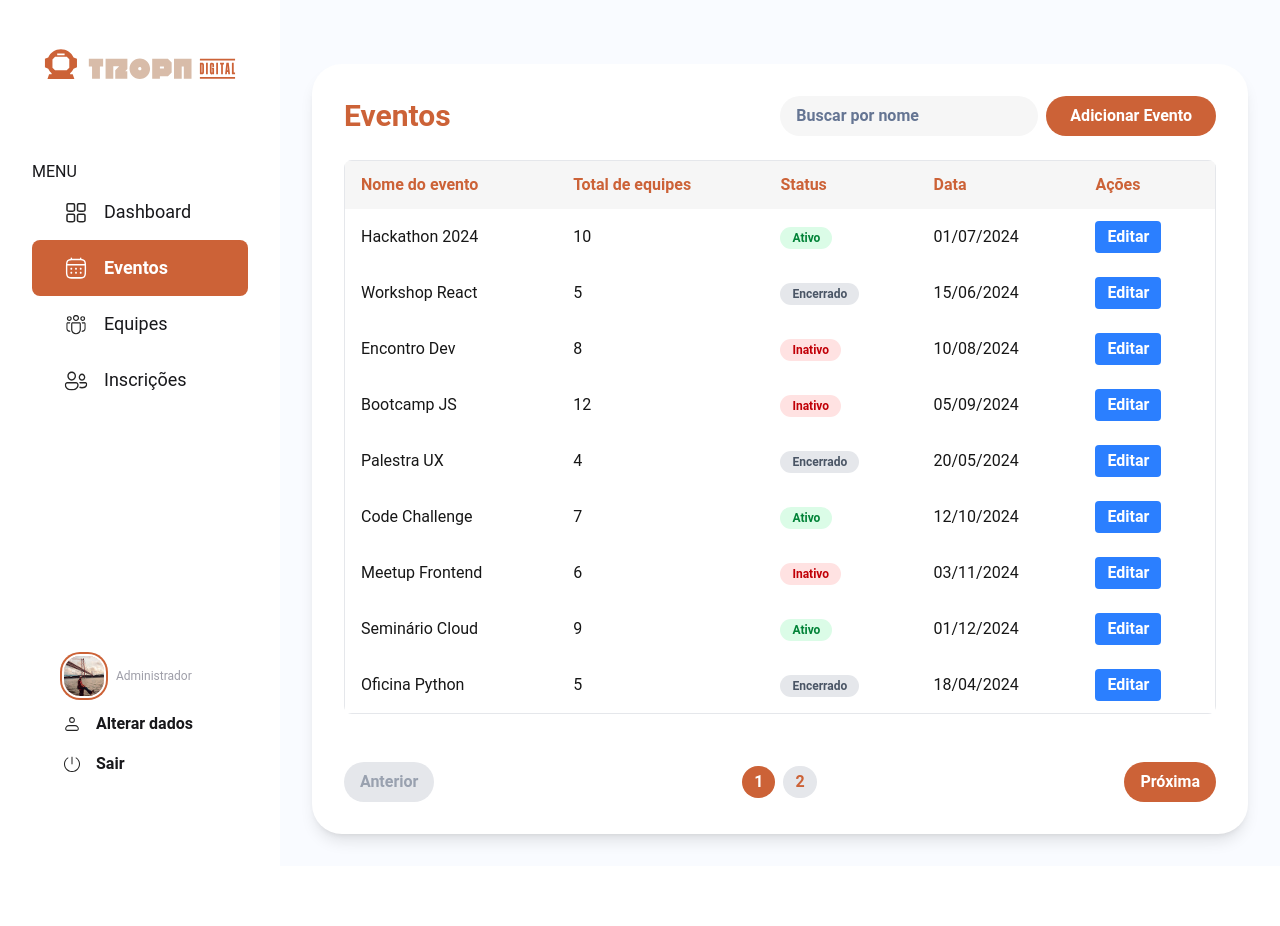
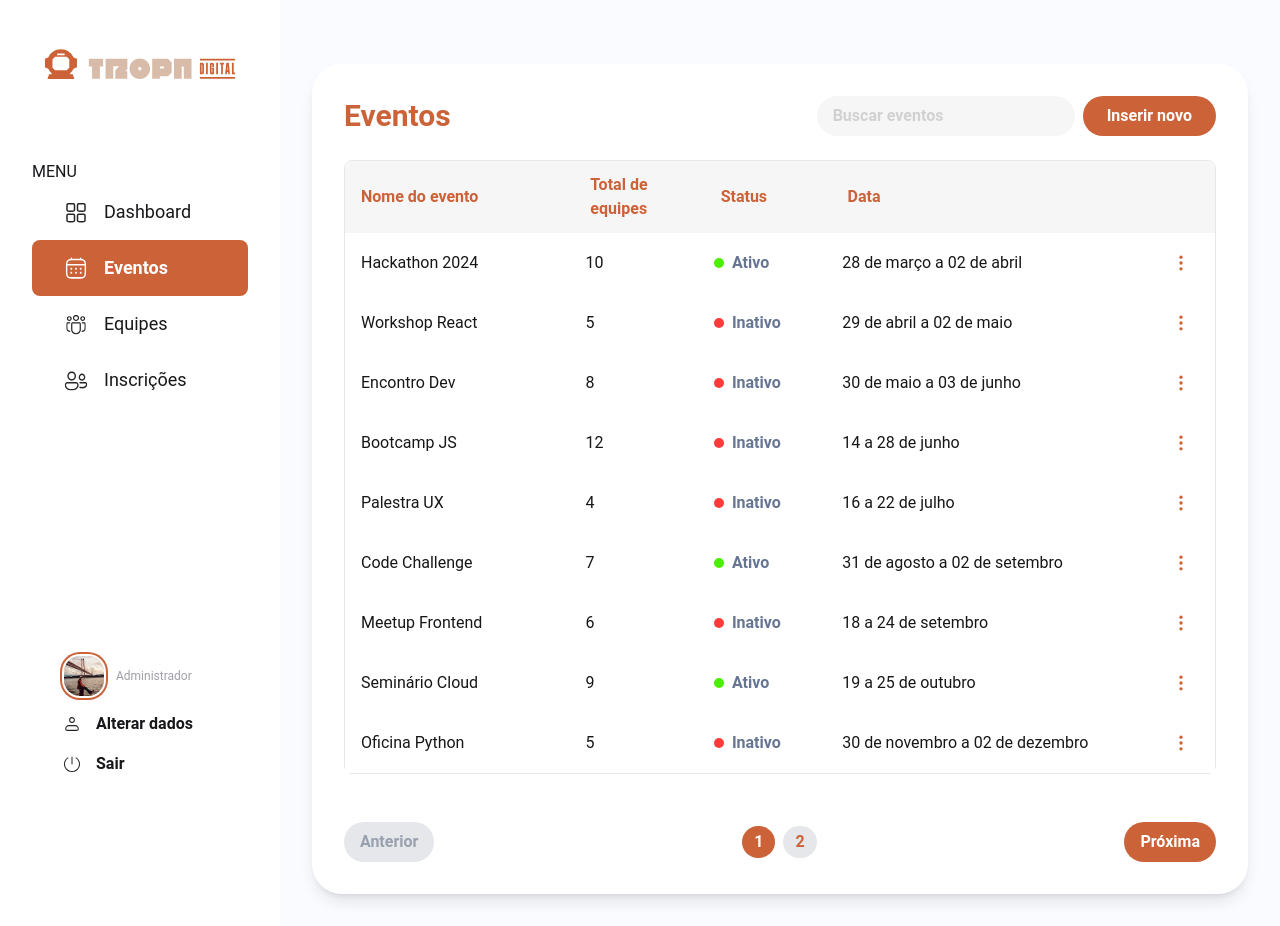
Before and after one commit to andrefrez02/Tropa-Digital---React, a Next.js app: page /eventos in a window 1280 px wide. Before the commit the page ends 866 px from the top, so only its background shows below. Built offline with nearby package versions, Linux system fonts and the light colour scheme; sample sign-in values are in the browser's storage.

Commit message:
Sass para paginas especificas, ícones novos, modularização de componentes e ajustes no conteúdo para o site ficar igual ao Figma

```diff
--- /dev/null
+++ b/app/Components/AcoesDropdown.tsx
@@ -0,0 +1,88 @@
+import Image from "next/image";
+import { Evento } from "../Components/eventos";
+import React from "react";
+
+interface AcoesDropdownProps {
+  evento: Evento;
+  onEdit: (evento: Evento) => void;
+  onDelete: (id: number) => void;
+  open: number | null;
+  setOpen: (id: number | null) => void;
+  dropdownRef: React.RefObject<HTMLDivElement | null>;
+}
+
+export default function AcoesDropdown({
+  evento,
+  onEdit,
+  onDelete,
+  open,
+  setOpen,
+  dropdownRef,
+}: AcoesDropdownProps) {
+  return (
+    <>
+      <button
+        onClick={() => setOpen(open === evento.id ? null : evento.id)}
+        className="p-2 rounded-full hover:bg-gray-200 cursor-pointer"
+        aria-label="Ações"
+      >
+        <svg width={20} height={20} fill="none" viewBox="0 0 24 24">
+          <circle cy="5" cx="12" r="2" fill="#cc6237" />
+          <circle cy="12" cx="12" r="2" fill="#cc6237" />
+          <circle cy="19" cx="12" r="2" fill="#cc6237" />
+        </svg>
+      </button>
+      {open === evento.id && (
+        <div
+          ref={dropdownRef}
+          className="absolute right-0 z-10 mt-2 w-42 bg-white border border-gray-200 rounded-[25px] shadow-lg flex flex-col mx-10 overflow-hidden"
+        >
+          <button
+            onClick={() =>
+              (window.location.href = `/eventos/evento?eventoId=${evento.id}`)
+            }
+            className="px-4 py-2 text-left hover:bg-[#f6f6f6] cursor-pointer"
+          >
+            <Image
+              width={20}
+              height={20}
+              alt="Visualizar evento"
+              className="inline mr-2"
+              src="/olho-aberto.svg"
+              priority
+            />
+            Visualizar
+          </button>
+          <button
+            onClick={() => onEdit(evento)}
+            className="px-4 py-2 text-left hover:bg-[#f6f6f6] cursor-pointer"
+          >
+            <Image
+              width={20}
+              height={20}
+              alt="Editar evento"
+              className="inline mr-2"
+              src="/lapis.svg"
+              priority
+            />
+            Editar
+          </button>
+          <button
+            onClick={() => onDelete(evento.id)}
+            className="px-4 py-2 text-left text-red-600 hover:bg-[#f6f6f6] cursor-pointer"
+          >
+            <Image
+              width={20}
+              height={20}
+              alt="Remover evento"
+              className="inline mr-2"
+              src="/lixo.svg"
+              priority
+            />
+            Remover
+          </button>
+        </div>
+      )}
+    </>
+  );
+}
--- /dev/null
+++ b/app/Components/DataCell.tsx
@@ -0,0 +1,58 @@
+type DataCellProps = {
+  dataInicial: string;
+  dataFinal: string;
+};
+
+function formatDateExt(date: string, showMonth = true) {
+  if (!date) return "";
+  const meses = [
+    "janeiro",
+    "fevereiro",
+    "março",
+    "abril",
+    "maio",
+    "junho",
+    "julho",
+    "agosto",
+    "setembro",
+    "outubro",
+    "novembro",
+    "dezembro",
+  ];
+  const d = new Date(date);
+  const day = d.getDate().toString().padStart(2, "0");
+  return showMonth ? `${day} de ${meses[d.getMonth()]}` : day;
+}
+
+export default function DataCell({ dataInicial, dataFinal }: DataCellProps) {
+  let dIni = new Date(dataInicial);
+  let dFim = new Date(dataFinal);
+  let ini = dataInicial;
+  let fim = dataFinal;
+
+  // Inverta se a data final for menor que a inicial
+  if (dFim < dIni) {
+    [dIni, dFim] = [dFim, dIni];
+    [ini, fim] = [fim, ini];
+  }
+
+  const sameMonth =
+    dIni.getFullYear() === dFim.getFullYear() &&
+    dIni.getMonth() === dFim.getMonth();
+
+  if (fim !== ini) {
+    if (sameMonth) {
+      return (
+        <>
+          {formatDateExt(ini, false)} a {formatDateExt(fim, true)}
+        </>
+      );
+    }
+    return (
+      <>
+        {formatDateExt(ini, true)} a {formatDateExt(fim, true)}
+      </>
+    );
+  }
+  return <>{formatDateExt(ini, true)}</>;
+}
--- a/app/Components/Sidebar.tsx
+++ b/app/Components/Sidebar.tsx
@@ -24,7 +24,7 @@ export default function Sidebar() {
   const pathname = usePathname();
   const { loggedUser, logout } = useAuth();
 
-  if (loggedUser === null) {
+  if (loggedUser === null || document.querySelector("#index-page") !== null) {
     return null;
   }
 
--- a/app/Components/eventos.tsx
+++ b/app/Components/eventos.tsx
@@ -3,7 +3,8 @@ export interface Evento {
   nome: string;
   totalEquipes: number;
   status: string;
-  data: string;
+  dataInicial: Date;
+  dataFinal: Date;
 }
 
 export const eventosMock: Evento[] = [
@@ -12,104 +13,119 @@ export const eventosMock: Evento[] = [
     nome: "Hackathon 2024",
     totalEquipes: 10,
     status: "Ativo",
-    data: "2024-07-01",
+    dataInicial: new Date(2025, 2, 28),
+    dataFinal: new Date(2025, 3, 2),
   },
   {
     id: 2,
     nome: "Workshop React",
     totalEquipes: 5,
-    status: "Encerrado",
-    data: "2024-06-15",
+    status: "Inativo",
+    dataInicial: new Date(2025, 3, 29),
+    dataFinal: new Date(2025, 4, 2),
   },
   {
     id: 3,
     nome: "Encontro Dev",
     totalEquipes: 8,
     status: "Inativo",
-    data: "2024-08-10",
+    dataInicial: new Date(2025, 4, 30),
+    dataFinal: new Date(2025, 5, 3),
   },
   {
     id: 4,
     nome: "Bootcamp JS",
     totalEquipes: 12,
     status: "Inativo",
-    data: "2024-09-05",
+    dataInicial: new Date(2025, 5, 14),
+    dataFinal: new Date(2025, 5, 28),
   },
   {
     id: 5,
     nome: "Palestra UX",
     totalEquipes: 4,
-    status: "Encerrado",
-    data: "2024-05-20",
+    status: "Inativo",
+    dataInicial: new Date(2025, 6, 16),
+    dataFinal: new Date(2025, 6, 22),
   },
   {
     id: 6,
     nome: "Code Challenge",
     totalEquipes: 7,
     status: "Ativo",
-    data: "2024-10-12",
+    dataInicial: new Date(2025, 7, 31),
+    dataFinal: new Date(2025, 8, 2),
   },
   {
     id: 7,
     nome: "Meetup Frontend",
     totalEquipes: 6,
     status: "Inativo",
-    data: "2024-11-03",
+    dataInicial: new Date(2025, 8, 18),
+    dataFinal: new Date(2025, 8, 24),
   },
   {
     id: 8,
     nome: "Seminário Cloud",
     totalEquipes: 9,
     status: "Ativo",
-    data: "2024-12-01",
+    dataInicial: new Date(2025, 9, 19),
+    dataFinal: new Date(2025, 9, 25),
   },
   {
     id: 9,
     nome: "Oficina Python",
     totalEquipes: 5,
-    status: "Encerrado",
-    data: "2024-04-18",
+    status: "Inativo",
+    dataInicial: new Date(2025, 10, 30),
+    dataFinal: new Date(2025, 11, 2),
   },
   {
     id: 10,
     nome: "Congresso Tech",
     totalEquipes: 15,
     status: "Ativo",
-    data: "2024-12-15",
+    dataInicial: new Date(2025, 11, 21),
+    dataFinal: new Date(2025, 11, 27),
   },
   {
     id: 11,
     nome: "Painel IA",
     totalEquipes: 7,
     status: "Ativo",
-    data: "2024-08-25",
+    dataInicial: new Date(2025, 0, 22),
+    dataFinal: new Date(2025, 0, 28),
   },
   {
     id: 12,
     nome: "Maratona Dados",
     totalEquipes: 11,
-    status: "Encerrado",
-    data: "2024-03-30",
+    status: "Inativo",
+    dataInicial: new Date(2025, 1, 23),
+    dataFinal: new Date(2025, 1, 29),
   },
   {
     id: 13,
     nome: "Workshop Mobile",
     totalEquipes: 6,
     status: "Ativo",
-    data: "2024-09-20",
+    dataInicial: new Date(2025, 2, 24),
+    dataFinal: new Date(2025, 2, 30),
   },
   {
     id: 14,
     nome: "Encontro QA",
     totalEquipes: 8,
     status: "Inativo",
-    data: "2024-10-05",
+    dataInicial: new Date(2025, 3, 25),
+    dataFinal: new Date(2025, 4, 1),
   },
   {
     id: 15,
     nome: "Palestra Segurança",
     totalEquipes: 4,
-    status: "Encerrado",
-    data: "2024-05-10",
+    status: "Inativo",
+    dataInicial: new Date(2025, 4, 27),
+    dataFinal: new Date(2025, 5, 3),
   },
 ];
--- a/app/eventos/page.tsx
+++ b/app/eventos/page.tsx
@@ -1,12 +1,10 @@
 "use client";
-import React, { useState } from "react";
+import React, { useState, useRef } from "react";
 import { Evento, eventosMock } from "../Components/eventos";
+import DataCell from "../Components/DataCell";
+import AcoesDropdown from "../Components/AcoesDropdown";
 
 const PAGE_SIZE = 9;
-
-function formatDate(date: string) {
-  return new Date(date).toLocaleDateString("pt-BR");
-}
 
 export default function Eventos() {
   const [filtro, setFiltro] = useState("");
@@ -14,30 +12,39 @@ export default function Eventos() {
   const [eventos, setEventos] = useState<Evento[]>(eventosMock);
   const [editId, setEditId] = useState<number | null>(null);
   const [editData, setEditData] = useState<Partial<Evento>>({});
+  const [dropdownId, setDropdownId] = useState<number | null>(null);
+  const dropdownRef = useRef<HTMLDivElement | null>(null);
 
   const eventosFiltrados = eventos.filter((e) =>
     e.nome.toLowerCase().includes(filtro.toLowerCase())
   );
-
   const totalPaginas = Math.ceil(eventosFiltrados.length / PAGE_SIZE);
   const eventosPaginados = eventosFiltrados.slice(
     (pagina - 1) * PAGE_SIZE,
     pagina * PAGE_SIZE
   );
 
-  const [novoEventoId, setNovoEventoId] = useState<number | null>(null);
-  const novoEventoInputRef = React.useRef<HTMLInputElement>(null);
-
   React.useEffect(() => {
-    if (novoEventoId !== null && novoEventoInputRef.current) {
-      novoEventoInputRef.current.focus();
-      setNovoEventoId(null);
+    function handleClickOutside(event: MouseEvent) {
+      if (
+        dropdownRef.current &&
+        !dropdownRef.current.contains(event.target as Node)
+      ) {
+        setDropdownId(null);
+      }
     }
-  }, [novoEventoId, eventosPaginados]);
+    if (dropdownId !== null) {
+      document.addEventListener("mousedown", handleClickOutside);
+    }
+    return () => {
+      document.removeEventListener("mousedown", handleClickOutside);
+    };
+  }, [dropdownId]);
 
   function adicionarEvento() {
     const novoId =
       eventos.length > 0 ? Math.max(...eventos.map((e) => e.id)) + 1 : 1;
+    const hoje = new Date().toISOString().slice(0, 10);
     const novosEventos = [
       ...eventos,
       {
@@ -45,34 +52,20 @@ export default function Eventos() {
         nome: `Novo Evento ${novoId}`,
         totalEquipes: 0,
         status: "Ativo",
-        data: new Date().toISOString().slice(0, 10),
+        dataInicial: new Date(hoje),
+        dataFinal: new Date(hoje),
       },
     ];
     setEventos(novosEventos);
-    const novasPaginas = Math.ceil(
-      novosEventos.filter((e) =>
-        e.nome.toLowerCase().includes(filtro.toLowerCase())
-      ).length / PAGE_SIZE
-    );
-    setPagina(novasPaginas);
+    setPagina(Math.ceil(novosEventos.length / PAGE_SIZE));
     setEditId(novoId);
     setEditData({
       nome: `Novo Evento ${novoId}`,
       totalEquipes: 0,
       status: "Ativo",
-      data: new Date().toISOString().slice(0, 10),
+      dataInicial: new Date(hoje),
+      dataFinal: new Date(hoje),
     });
-    setNovoEventoId(novoId);
-  }
-
-  function handleFiltroChange(e: React.ChangeEvent<HTMLInputElement>) {
-    setFiltro(e.target.value);
-    setPagina(1);
-  }
-
-  function handleEditClick(evento: Evento) {
-    setEditId(evento.id);
-    setEditData({ ...evento });
   }
 
   function handleEditChange(
@@ -88,54 +81,57 @@ export default function Eventos() {
   function handleSave() {
     setEventos((prev) =>
       prev.map((ev) =>
-        ev.id === editId ? { ...ev, ...editData, id: ev.id } : ev
+        ev.id === editId
+          ? {
+              ...ev,
+              ...editData,
+              id: ev.id,
+            }
+          : ev
       )
     );
     setEditId(null);
     setEditData({});
   }
 
-  function handleDelete() {
-    setEventos((prev) => prev.filter((ev) => ev.id !== editId));
+  function handleDeleteEvento(id: number) {
+    setEventos((prev) => prev.filter((ev) => ev.id !== id));
     setEditId(null);
     setEditData({});
-  }
-
-  function handleCancel() {
-    setEditId(null);
-    setEditData({});
+    setDropdownId(null);
   }
 
   return (
     <div className="flex flex-col flex-1 min-h-screen items-center justify-start bg-[#f9fbff] p-8">
       <div
         className="bg-white rounded-[30px] w-auto shadow-lg w-full max-w-4xl p-8 mt-8 flex flex-col gap-6"
-        style={{
-          minWidth: "-webkit-fill-available",
-        }}
+        style={{ minWidth: "-webkit-fill-available" }}
       >
         <div className="flex flex-col md:flex-row md:items-center md:justify-between gap-4">
           <h1 className="text-3xl font-bold text-[#cc6237]">Eventos</h1>
           <div className="flex gap-2">
             <input
               type="text"
-              placeholder="Buscar por nome"
+              placeholder="Buscar eventos"
               value={filtro}
-              onChange={handleFiltroChange}
-              className="px-4 py-2 rounded-full bg-[#f6f6f6] focus:outline-none focus:ring-2 focus:ring-[#cc6237] placeholder:text-[#657593] font-semibold"
+              onChange={(e) => {
+                setFiltro(e.target.value);
+                setPagina(1);
+              }}
+              className="px-4 py-2 rounded-full bg-[#f6f6f6] focus:outline-none focus:ring-2 focus:ring-[#cc6237] placeholder:text-[#d1d1d1] font-semibold"
             />
             <button
               onClick={adicionarEvento}
               className="px-6 py-2 rounded-full bg-[#cc6237] text-white font-semibold hover:bg-[#b0552f] transition-colors cursor-pointer"
             >
-              Adicionar Evento
+              <span>Inserir novo</span>
             </button>
           </div>
         </div>
         <div className="overflow-x-auto rounded-lg h-[100%]">
           <table className="min-w-full bg-white border border-gray-200">
-            <thead>
-              <tr className="bg-[#f6f6f6] text-[#cc6237]">
+            <thead className="eventos-table__header">
+              <tr className="bg-[#f6f6f6] text-[#cc6237] eventos-table__header-row">
                 <th className="py-3 px-4 text-left font-bold">
                   Nome do evento
                 </th>
@@ -144,12 +140,12 @@ export default function Eventos() {
                 </th>
                 <th className="py-3 px-4 text-left font-bold">Status</th>
                 <th className="py-3 px-4 text-left font-bold">Data</th>
-                <th className="py-3 px-4 text-left font-bold">Ações</th>
+                <th className="py-3 px-4 text-left font-bold">&nbsp;</th>
               </tr>
             </thead>
-            <tbody>
+            <tbody className="eventos-table__body">
               {eventosPaginados.length === 0 ? (
-                <tr>
+                <tr className="eventos-table__body-row">
                   <td colSpan={5} className="text-center py-6 text-gray-500">
                     Nenhum evento encontrado
                   </td>
@@ -157,8 +153,11 @@ export default function Eventos() {
               ) : (
                 eventosPaginados.map((evento) =>
                   editId === evento.id ? (
-                    <tr key={evento.id} className="bg-[#f9fbff]">
-                      <td className="py-3 px-4">
+                    <tr
+                      key={evento.id}
+                      className="bg-[#f9fbff] eventos-table__body-row edicao"
+                    >
+                      <td className="py-3 px-4 w-fit flex">
                         <input
                           name="nome"
                           value={editData.nome}
@@ -166,7 +165,7 @@ export default function Eventos() {
                           className="px-2 py-1 rounded border"
                         />
                       </td>
-                      <td className="py-3 px-4">
+                      <td className="py-3 px-4 w-fit flex">
                         <input
                           name="totalEquipes"
                           type="number"
@@ -175,7 +174,7 @@ export default function Eventos() {
                           className="px-2 py-1 rounded border w-20"
                         />
                       </td>
-                      <td className="py-3 px-4">
+                      <td className="py-3 px-4 w-fit flex">
                         <select
                           name="status"
                           value={editData.status}
@@ -184,19 +183,42 @@ export default function Eventos() {
                         >
                           <option value="Ativo">Ativo</option>
                           <option value="Inativo">Inativo</option>
-                          <option value="Encerrado">Encerrado</option>
                         </select>
                       </td>
-                      <td className="py-3 px-4">
+                      <td className="py-3 px-4 flex gap-2 w-fit flex">
                         <input
-                          name="data"
+                          name="dataInicial"
                           type="date"
-                          value={editData.data}
+                          value={
+                            editData.dataInicial
+                              ? typeof editData.dataInicial === "string"
+                                ? editData.dataInicial
+                                : (editData.dataInicial as Date)
+                                    .toISOString()
+                                    .slice(0, 10)
+                              : ""
+                          }
+                          onChange={handleEditChange}
+                          className="px-2 py-1 rounded border"
+                        />
+                        <span className="mx-1">a</span>
+                        <input
+                          name="dataFinal"
+                          type="date"
+                          value={
+                            editData.dataFinal
+                              ? typeof editData.dataFinal === "string"
+                                ? editData.dataFinal
+                                : (editData.dataFinal as Date)
+                                    .toISOString()
+                                    .slice(0, 10)
+                              : ""
+                          }
                           onChange={handleEditChange}
                           className="px-2 py-1 rounded border"
                         />
                       </td>
-                      <td className="py-3 px-4 flex gap-2">
+                      <td className="py-3 px-4 flex gap-2 w-fit flex">
                         <button
                           onClick={handleSave}
                           className="px-3 py-1 rounded bg-green-500 text-white font-semibold hover:bg-green-600 cursor-pointer"
@@ -204,13 +226,10 @@ export default function Eventos() {
                           Salvar
                         </button>
                         <button
-                          onClick={handleDelete}
-                          className="px-3 py-1 rounded bg-red-500 text-white font-semibold hover:bg-red-600 cursor-pointer"
-                        >
-                          Excluir
-                        </button>
-                        <button
-                          onClick={handleCancel}
+                          onClick={() => {
+                            setEditId(null);
+                            setEditData({});
+                          }}
                           className="px-3 py-1 rounded bg-gray-300 text-gray-700 font-semibold hover:bg-gray-400 cursor-pointer"
                         >
                           Cancelar
@@ -220,31 +239,53 @@ export default function Eventos() {
                   ) : (
                     <tr
                       key={evento.id}
-                      className="hover:bg-[#f9fbff] transition-colors"
+                      className="hover:bg-[#f9fbff] transition-colors eventos-table__body-row"
                     >
-                      <td className="py-3 px-4">{evento.nome}</td>
-                      <td className="py-3 px-4">{evento.totalEquipes}</td>
-                      <td className="py-3 px-4">
+                      <td className="py-3 px-4 w-fit flex">{evento.nome}</td>
+                      <td className="py-3 px-4 w-fit flex">
+                        {evento.totalEquipes}
+                      </td>
+                      <td className="py-3 px-4 w-fit flex gap-2 items-center">
                         <span
-                          className={`px-3 py-1 rounded-full text-xs font-semibold ${
+                          className={`rounded-full text-[0px] h-[10px] w-[10px] ${
                             evento.status === "Ativo"
-                              ? "bg-green-100 text-green-700"
-                              : evento.status === "Inativo"
-                              ? "bg-red-100 text-red-700"
-                              : "bg-gray-200 text-gray-600"
+                              ? "bg-[#4cef00]"
+                              : "bg-[#ff3b3b]"
                           }`}
                         >
+                          &nbsp;
+                        </span>
+                        <span className="font-semibold text-[#657593]">
                           {evento.status}
                         </span>
                       </td>
-                      <td className="py-3 px-4">{formatDate(evento.data)}</td>
-                      <td className="py-3 px-4">
-                        <button
-                          onClick={() => handleEditClick(evento)}
-                          className="px-3 py-1 rounded bg-blue-500 text-white font-semibold hover:bg-blue-600 cursor-pointer"
-                        >
-                          Editar
-                        </button>
+                      <td className="py-3 px-4 w-fit flex">
+                        <DataCell
+                          dataInicial={
+                            evento.dataInicial instanceof Date
+                              ? evento.dataInicial.toISOString().slice(0, 10)
+                              : evento.dataInicial
+                          }
+                          dataFinal={
+                            evento.dataFinal instanceof Date
+                              ? evento.dataFinal.toISOString().slice(0, 10)
+                              : evento.dataFinal
+                          }
+                        />
+                      </td>
+                      <td className="py-3 px-4 relative w-fit flex">
+                        <AcoesDropdown
+                          evento={evento}
+                          onEdit={(e) => {
+                            setEditId(e.id);
+                            setEditData({ ...e });
+                            setDropdownId(null);
+                          }}
+                          onDelete={handleDeleteEvento}
+                          open={dropdownId}
+                          setOpen={setDropdownId}
+                          dropdownRef={dropdownRef}
+                        />
                       </td>
                     </tr>
                   )
--- /dev/null
+++ b/app/sass/layout/eventos.sass
@@ -0,0 +1,25 @@
+.eventos-table
+  &__header
+    display: grid
+    width: 100%
+
+    &-row
+      display: grid
+      width: 100%
+      grid-template-columns: 0.66fr .375fr .365fr 1fr auto
+      align-items: center
+      justify-items: start
+
+  &__body
+    display: flex
+    flex-direction: column
+
+    &-row
+      display: grid
+      width: 100%
+      grid-template-columns: 0.7fr 0.4fr 0.4fr 1fr auto
+      align-items: center
+      justify-items: start
+
+      &.edicao
+        grid-template-columns: .88fr 0.5fr 0.5fr 0.98fr auto
--- a/app/sass/main.sass
+++ b/app/sass/main.sass
@@ -8,6 +8,7 @@
 @import components/sidebar
 
 @import layout/login
+@import layout/eventos
 
 :root
   --background: #ffffff
@@ -16,7 +17,7 @@
 @media (prefers-color-scheme: dark)
   :root
     --background: #0a0a0a
-    --foreground: #ededed
+    //--foreground: #ededed
 
 body
   background: var(--background)
```
Also changed, not shown: public/lapis.svg (added), public/lixo.svg (added).
